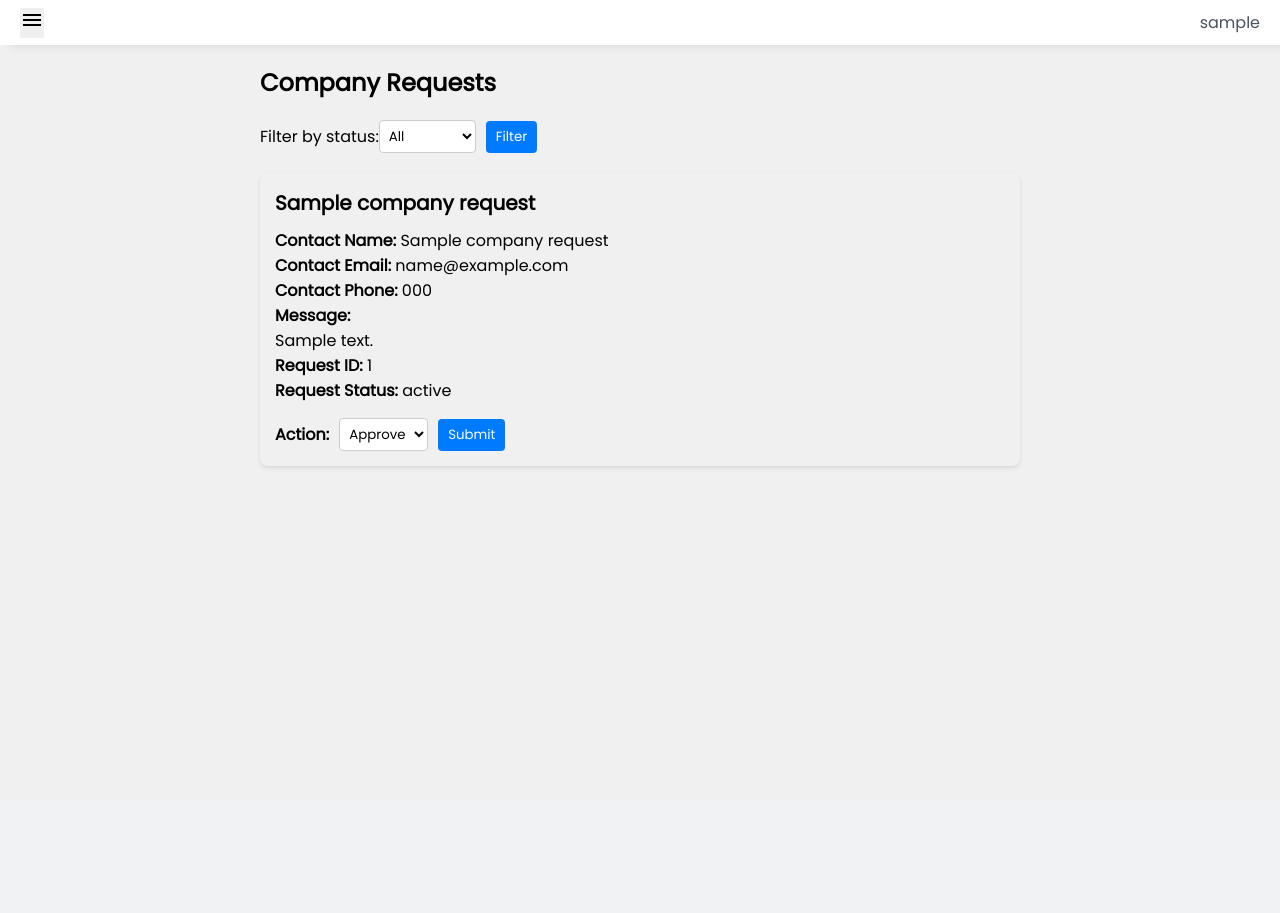
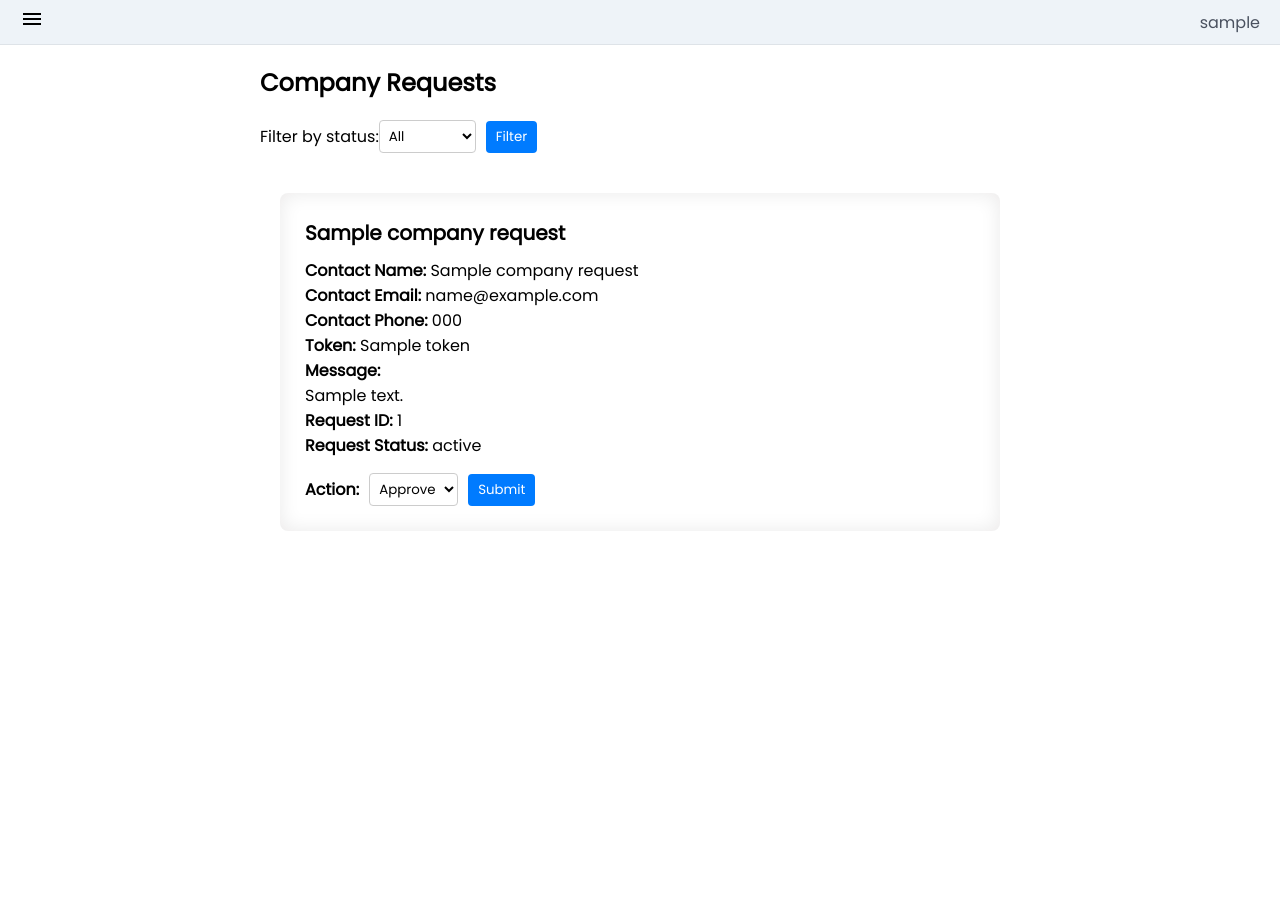
Before and after one commit to benjask8/viauy, a PHP site: the page made by src/vista/admin/company/requests.php in a window 1280 px wide. Before the commit the page ends 469 px from the top, so only its background shows below. Run offline with PHP 8.4, Linux system fonts and the light colour scheme; the visitor is signed in with stand-in values (Sample User, id 1); the template is opened without the code that fills it: most values are stand-ins (such as "Sample title", 1, 10 or a date in 2020); some libraries are stand-ins or nearby versions.

Commit message:
Registro de Empresas Añadidio

```diff
--- a/public/css/dashboard2.css
+++ b/public/css/dashboard4.css
@@ -3,21 +3,28 @@
 :root{
     --aside-w:190px;
     --header-h:45px;
-    --color1:rgb(17, 166, 235);
-    --color2:rgb(75, 143, 233);
-    --color3:rgb(61, 86, 124);
-    --color4:rgb(48, 56, 68);
-    --color5:rgb(36, 41, 49);
-    --color6:rgb(255, 255, 255);
-    --color7:rgb(240, 240, 240);
-    --color8:rgb(117, 135, 163);
-    --color9:rgb(74, 81, 95);
+    --color1: rgb(37, 137, 197); /* Tonos de azul más brillante */
+    --color2: rgb(58, 168, 242);
+    --color3: rgb(102, 122, 158); /* Azul-grisáceo */
+    --color4: rgb(68, 75, 87); /* Gris más oscuro */
+    --color5: rgb(47, 52, 61); /* Fondo más oscuro */
+    --color6: rgb(255, 255, 255);
+    --color7: rgb(240, 240, 240);
+    --color8: rgb(117, 135, 163);
+    --color9: rgb(74, 81, 95);
+    --main-bg-color: rgb(238, 243, 248); /* Fondo principal más claro */
+    --main-bg-color2: rgb(165, 193, 242); /* Fondo secundario más suave */
+    --main-bg-color3: rgb(37, 137, 197);
 
 
     --time:.2s;
 
     --font1:'Poppins', sans-serif;
-    --shadow:10px 0px 10px rgba(5, 0, 0, 0.116);
+    --shadow: inset 0px 0px 20px rgba(17, 0, 0, 0.089);
+    --normal-border:1px solid rgba(0, 0, 0, 0.068);
+
+    --body-bg: linear-gradient(173deg, var(--main-bg-color) 50%, var(--main-bg-color2) 100%);
+
 }
 *{
     font-family: var(--font1);
@@ -27,8 +34,56 @@
     text-decoration: none;
     box-sizing: border-box;
 }
+/* Estilos generales para el scrollbar */
+* {
+    scrollbar-width: thin;
+    scrollbar-color: var(--main-bg-color2) var(--main-bg-color);
+}
+
+/* Estilo del scrollbar en navegadores WebKit (Safari, Chrome) */
+::-webkit-scrollbar {
+    width: 8px;
+}
+
+::-webkit-scrollbar-track {
+    background-color: var(--main-bg-color);
+}
+
+::-webkit-scrollbar-thumb {
+    background-color: var(--main-bg-color2);
+    border-radius: 10px;
+}
+
+::-webkit-scrollbar-thumb:hover {
+    background-color: var(--color3);
+}
+
+/* Estilo del scrollbar en navegadores Firefox */
+* {
+    scrollbar-width: thin;
+    scrollbar-color: var(--color1) var(--main-bg-color2);
+}
+
+/* Estilo del scrollbar en navegadores Firefox */
+*::-moz-scrollbar {
+    width: 8px;
+}
+
+*::-moz-scrollbar-track {
+    background-color: var(--main-bg-color2);
+}
+
+*::-moz-scrollbar-thumb {
+    background-color: var(--color1);
+    border-radius: 10px;
+}
+
+*::-moz-scrollbar-thumb:hover {
+    background-color: var(--color2);
+}
+
+
 body{
-    background-color: var(--color7);
 }
 .dashboard-body{
     width:100%;
@@ -126,12 +163,13 @@ body{
 
 
 .aside-menu{
+    background-color: transparent;
     cursor: pointer;
 }
 
 .dashboard-header{
-    background-color: var(--color6);
-    box-shadow: var(--shadow);
+    background-color: var(--main-bg-color);
+    border-bottom: var(--normal-border);
     position: fixed;
     width: 100%;
     padding: 20px;
@@ -191,6 +229,12 @@ body{
 
 
 /* Estilos generales */
+.cards-container{
+    height: 90vh;
+    overflow-y: scroll;
+    padding: 20px;
+
+}
 .page-container {
     max-width: 800px;
     margin: 0 auto;
@@ -204,11 +248,11 @@ body{
 
 /* Estilos para cada tarjeta de solicitud */
 .request-card {
-    padding: 15px;
+    padding: 25px;
     width: 100%;
     margin-bottom: 20px;
     border-radius: 8px;
-    box-shadow: 0 2px 4px rgba(0, 0, 0, 0.1);
+    box-shadow: var(--shadow);
 }
 
 .request-card p,
--- a/src/controlador/Admin_Controller.php
+++ b/src/controlador/Admin_Controller.php
@@ -40,13 +40,13 @@ class Admin_Controller extends Controlador
 
       if ($msg) {
         if($action === "accept"){
-          header("Location: index.php?c=admin&m=dashboard_companyrequests&msg=Solicitud%20aceptada%20exitosamente");
+          header("Location: index.php?c=admin&m=dashboardCompanyRequests&msg=Solicitud%20aceptada%20exitosamente");
           exit();
         }
-        header("Location: index.php?c=admin&m=dashboard_companyrequests&msg=Solicitud%20denegada%20exitosamente");
+        header("Location: index.php?c=admin&m=dashboardCompanyRequests&msg=Solicitud%20denegada%20exitosamente");
         exit();
       } else {
-        header("Location: index.php?c=admin&m=dashboard_companyrequests&msg=Solicitud%20no%20enviada");
+        header("Location: index.php?c=admin&m=dashboardCompanyRequests&msg=Solicitud%20no%20enviada");
         exit();
       }
   }
--- a/src/vista/admin/company/requests.php
+++ b/src/vista/admin/company/requests.php
@@ -27,6 +27,7 @@
         <?php endif?>
     <?php endif?>
 
+            <div class="cards-container">
 
     <?php foreach ($datos['companyRequests'] as $request) : ?>
         <div class="request-card">
@@ -34,6 +35,7 @@
             <p><strong>Contact Name:</strong> <?= $request['contactName'] ?></p>
             <p><strong>Contact Email:</strong> <?= $request['contactEmail'] ?></p>
             <p><strong>Contact Phone:</strong> <?= $request['contactPhone'] ?></p>
+            <p><strong>Token:</strong> <?= $request['token'] ?></p>
             <pre><strong>Message:</strong>
 <?= $request['message'] ?></pre>
             <p><strong>Request ID:</strong> <?= $request['id'] ?></p>
@@ -50,6 +52,7 @@
             </form>
         </div>
     <?php endforeach; ?>
+            </div>
 </div>
 
 <?php require_once 'src/vista/admin/partials/endEstructure.php'; ?>
--- a/src/vista/admin/partials/estructure.php
+++ b/src/vista/admin/partials/estructure.php
@@ -10,7 +10,7 @@ if (!isset($_SESSION['is_admin']) || $_SESSION['is_admin'] === 0){
     <meta charset="UTF-8">
     <meta name="viewport" content="width=device-width, initial-scale=1.0">
 
-    <link rel="stylesheet" href="public/css/dashboard2.css">
+    <link rel="stylesheet" href="public/css/dashboard4.css">
     <link rel="stylesheet" href="public/css/pre2.css">
     <script src="https://kit.fontawesome.com/d1b7ca4fc4.js" crossorigin="anonymous"></script>
 
@@ -63,12 +63,6 @@ if (!isset($_SESSION['is_admin']) || $_SESSION['is_admin'] === 0){
 
 
 <aside class="dashboard-aside" id="dashboard-aside">
-    <button onclick="openAside()" class="aside-menu">
-        <span class="material-symbols-outlined">
-            close
-        </span>
-    </button>
-
     <!-- <ul class="aside-links">
         <p class="aside-links-subtitle">Inicio</p>
         <li class="aside-links-li">
--- /dev/null
+++ b/src/vista/company/petition_exists.php
@@ -0,0 +1 @@
+<h1>Compañia que ya registro una solicutid</h1>
--- a/src/vista/company/petition_success.php
+++ b/src/vista/company/petition_success.php
@@ -4,6 +4,7 @@
 
     <h2>Petición Enviada con Éxito</h2>
     <p>Tu solicitud ha sido enviada con éxito. Nos pondremos en contacto contigo pronto.</p>
+    <p>su token es: <strong><?= $this->datos?></strong></p>
 
 <script>
     cambiarTitulo("ViaUy | Solicitud De Empresa");
```
Also changed, not shown: other parts of public/css/dashboard4.css (+17 -35 lines), src/controlador/Company_Controller.php (+54 -6 lines), src/modelo/Company.php (added, +86 -0 lines), src/modelo/Petition.php (+69 -5 lines), src/vista/company/signup.php (added, +14 -0 lines), src/vista/company/login.php (added).
